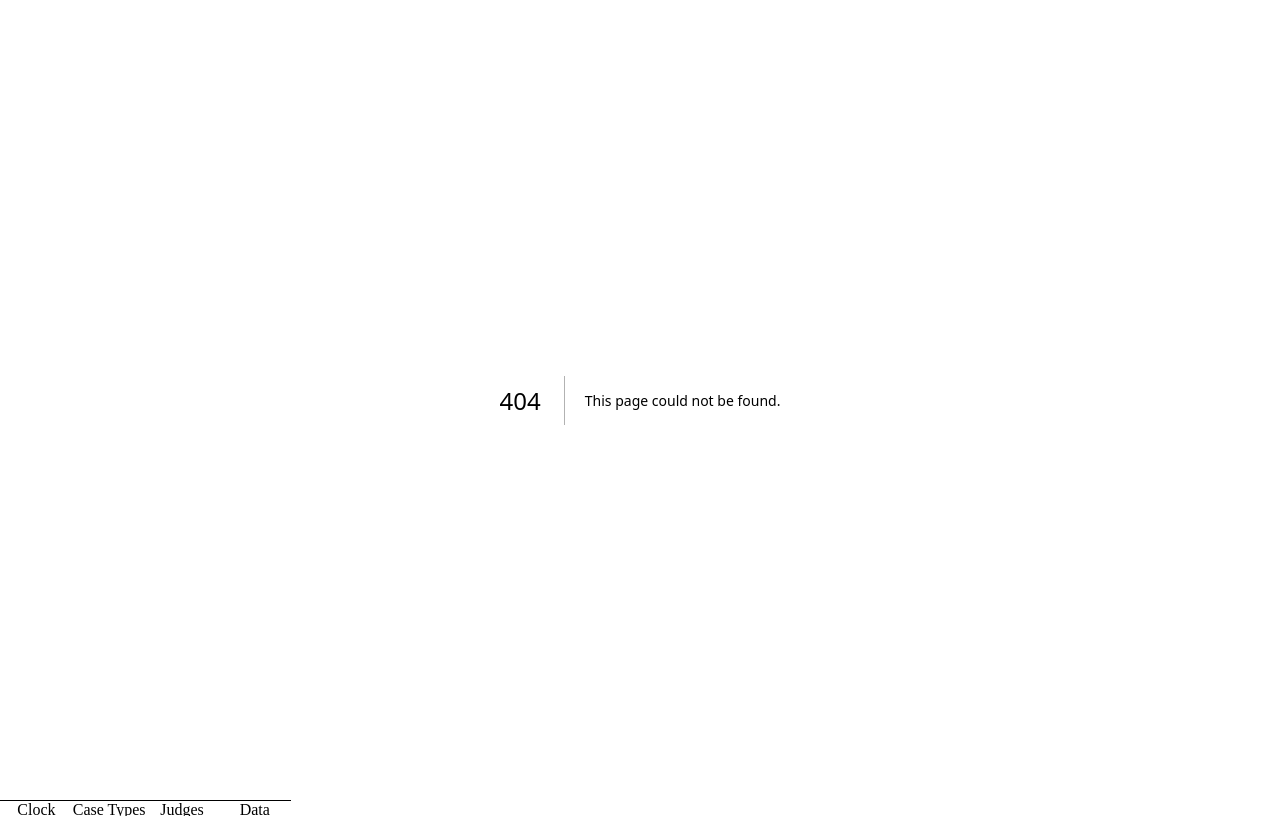
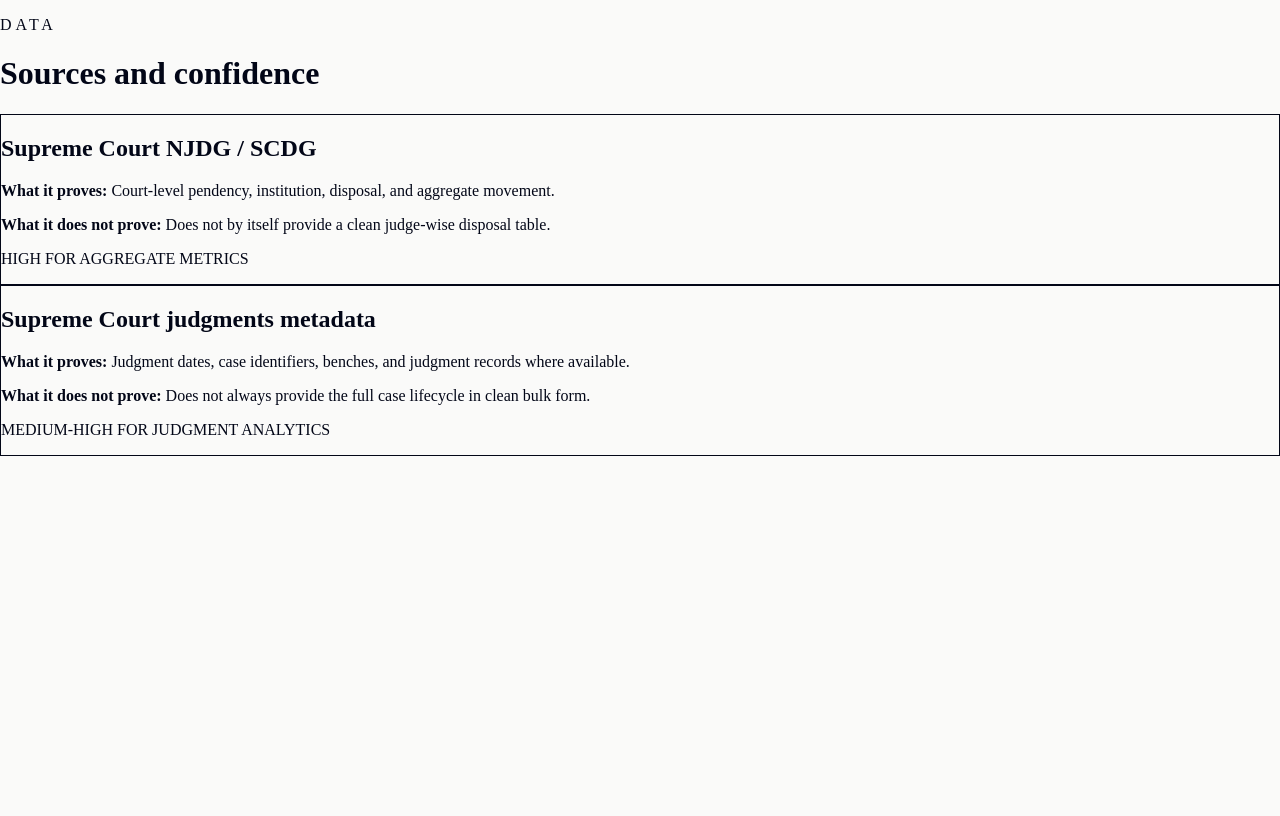
Before and after one commit to publicinteresttechnologies/justice-clock-india, a Next.js app: page /sources in a window 1280 px wide. Before the commit this address had no page. Built offline with nearby package versions, Linux system fonts and the light colour scheme.

Commit message:
Add sources page

```diff
--- /dev/null
+++ b/src/app/sources/page.tsx
@@ -0,0 +1,49 @@
+const sources = [
+  {
+    name: "Supreme Court NJDG / SCDG",
+    proves: "Court-level pendency, institution, disposal, and aggregate movement.",
+    limitation: "Does not by itself provide a clean judge-wise disposal table.",
+    confidence: "High for aggregate metrics",
+  },
+  {
+    name: "Supreme Court judgments metadata",
+    proves: "Judgment dates, case identifiers, benches, and judgment records where available.",
+    limitation: "Does not always provide the full case lifecycle in clean bulk form.",
+    confidence: "Medium-high for judgment analytics",
+  },
+];
+
+export default function SourcesPage() {
+  return (
+    <div className="space-y-5">
+      <header>
+        <p className="text-xs font-bold uppercase tracking-[0.24em] text-amber-700">
+          Data
+        </p>
+        <h1 className="mt-2 text-3xl font-black tracking-tight">
+          Sources and confidence
+        </h1>
+      </header>
+
+      <div className="grid gap-3">
+        {sources.map((source) => (
+          <section
+            key={source.name}
+            className="rounded-2xl border border-slate-200 bg-white p-4 shadow-sm"
+          >
+            <h2 className="font-black">{source.name}</h2>
+            <p className="mt-2 text-sm leading-6 text-slate-700">
+              <strong>What it proves:</strong> {source.proves}
+            </p>
+            <p className="mt-2 text-sm leading-6 text-slate-700">
+              <strong>What it does not prove:</strong> {source.limitation}
+            </p>
+            <p className="mt-2 text-xs font-bold uppercase tracking-wide text-amber-700">
+              {source.confidence}
+            </p>
+          </section>
+        ))}
+      </div>
+    </div>
+  );
+}
```
